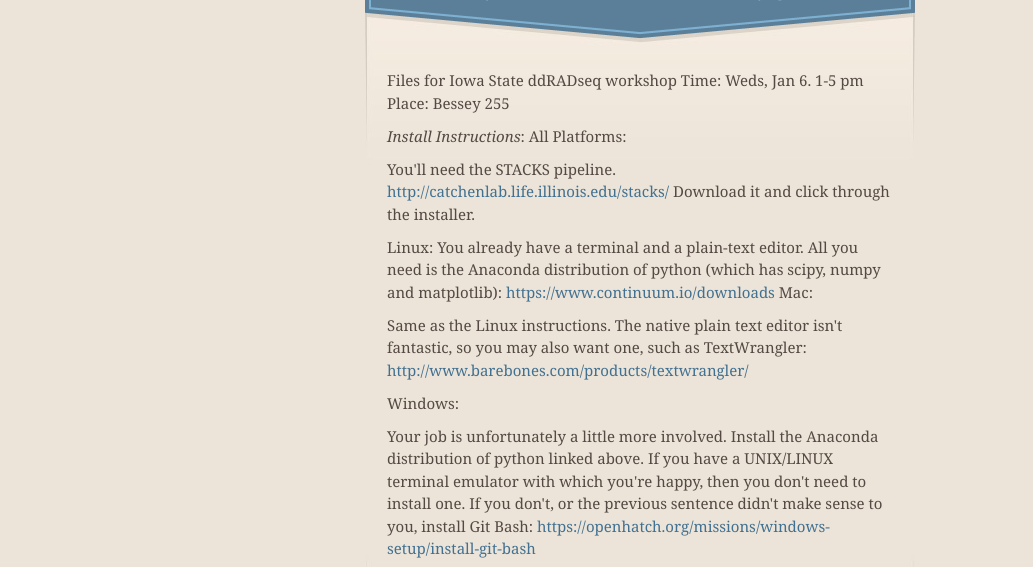
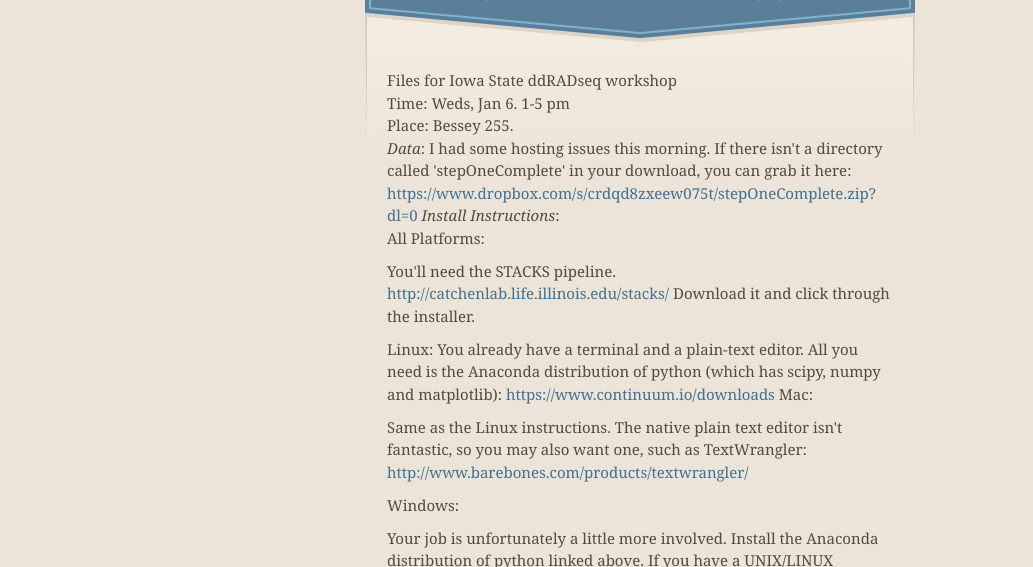
Before and after one commit to juadiegaitan/ISU-01-06, a plain HTML site: page index.html in a window 1280 px wide. Shown: the part 172-739 px from the top of the page, without its empty margins (0-1033 px from the left). Drawn offline with nearby package versions, Linux system fonts and the light colour scheme.

```diff
--- a/index.html
+++ b/index.html
@@ -46,23 +46,23 @@
 
 
       <section id="main_content">
-        <p>Files for Iowa State ddRADseq workshop
-Time: Weds, Jan 6. 1-5 pm
-Place: Bessey 255 </p>
-
-<p><em>Install Instructions</em>:
-All Platforms:</p>
+        <p>Files for Iowa State ddRADseq workshop<br>
+Time: Weds, Jan 6. 1-5 pm<br>
+Place: Bessey 255.<br>
+<em>Data</em>: I had some hosting issues this morning. If there isn't a directory called 'stepOneComplete' in your download, you can grab it here: <a href="https://www.dropbox.com/s/crdqd8zxeew075t/stepOneComplete.zip?dl=0">https://www.dropbox.com/s/crdqd8zxeew075t/stepOneComplete.zip?dl=0</a>
+<em>Install Instructions</em>:<br>
+All Platforms: </p>
 
 <p>You'll need the STACKS pipeline. <a href="http://catchenlab.life.illinois.edu/stacks/">http://catchenlab.life.illinois.edu/stacks/</a>
-Download it and click through the installer.</p>
+Download it and click through the installer. </p>
 
 <p>Linux:
 You already have a terminal and a plain-text editor. All you need is the Anaconda distribution of python (which has scipy, numpy and matplotlib): <a href="https://www.continuum.io/downloads">https://www.continuum.io/downloads</a>
-Mac:</p>
+Mac: </p>
 
 <p>Same as the Linux instructions. The native plain text editor isn't fantastic, so you may also want one, such as TextWrangler: <a href="http://www.barebones.com/products/textwrangler/">http://www.barebones.com/products/textwrangler/</a></p>
 
-<p>Windows:</p>
+<p>Windows: </p>
 
 <p>Your job is unfortunately a little more involved. Install the Anaconda distribution of python linked above. If you have a UNIX/LINUX terminal emulator with which you're happy, then you don't need to install one. If you don't, or the previous sentence didn't make sense to you, install Git Bash: <a href="https://openhatch.org/missions/windows-setup/install-git-bash">https://openhatch.org/missions/windows-setup/install-git-bash</a></p>
 
```
Also changed, not shown: params.json (+1 -1 lines).
